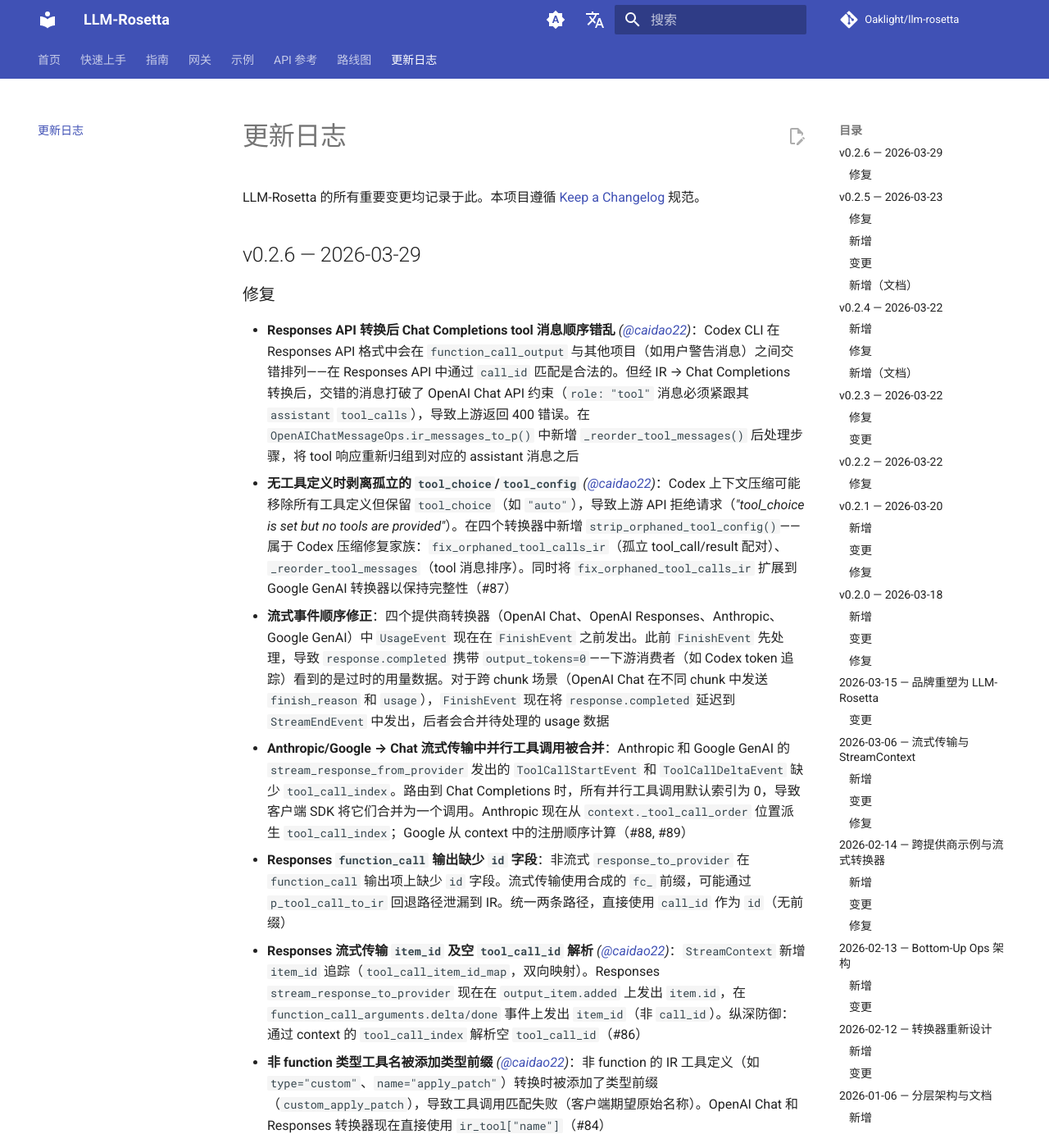
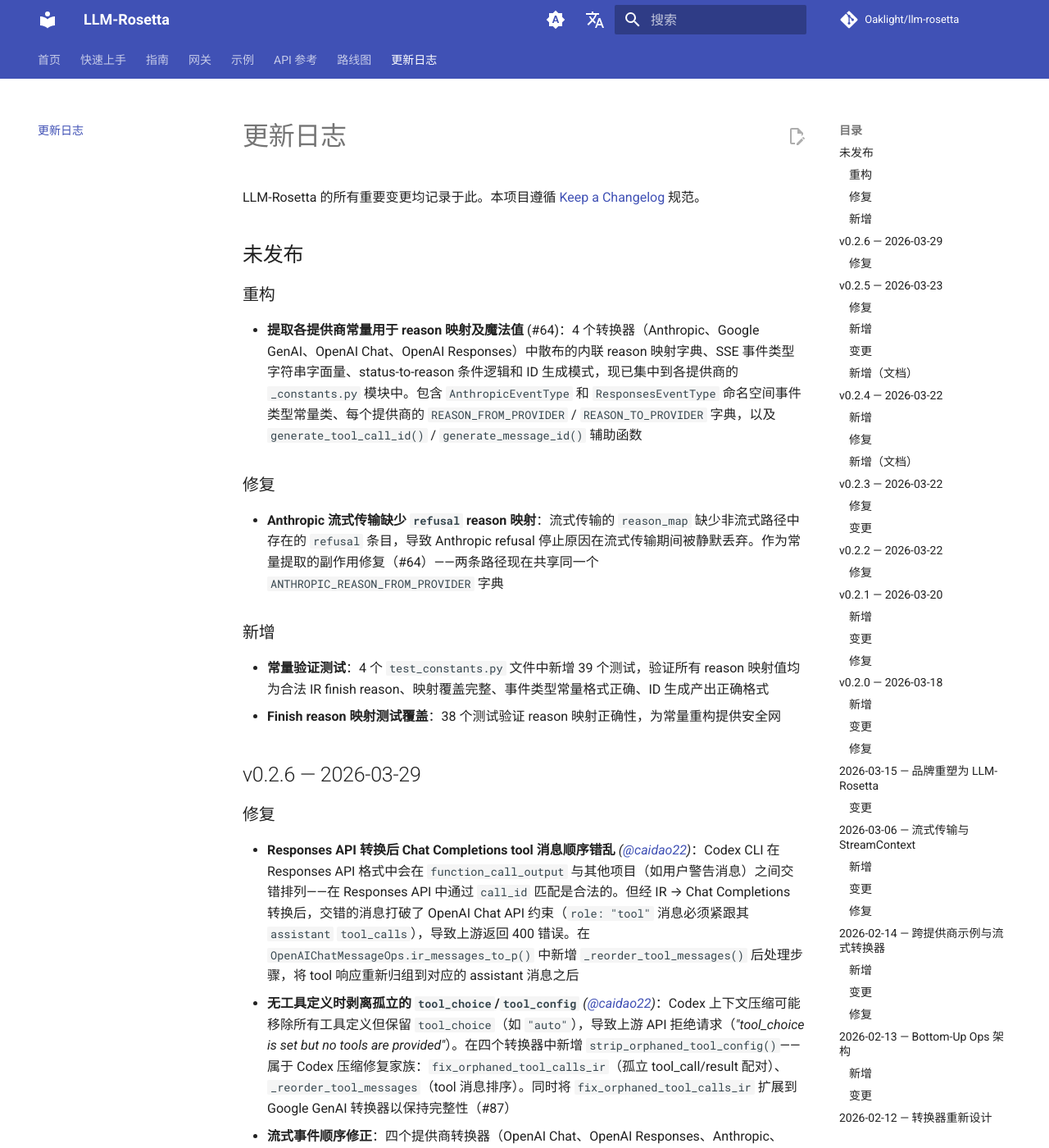
Before and after one commit to Oaklight/llm-rosetta, an MkDocs documentation site: the page built from docs/changelog.md, in a window 1280 px wide and 1400 px high. Shown: the whole window at 82% size. Built offline with MkDocs 1.6.1 and Material for MkDocs 9.7.7, drawn with Linux system fonts in a browser that asks for light colours; comment, search, counter and statistics services are not loaded.

Commit message:
docs: update changelog with #64 refactoring and streaming refusal fix

```diff
--- a/docs/changelog.md
+++ b/docs/changelog.md
@@ -5,6 +5,21 @@
 # 更新日志
 
 LLM-Rosetta 的所有重要变更均记录于此。本项目遵循 [Keep a Changelog](https://keepachangelog.com/) 规范。
+
+## 未发布
+
+### 重构
+
+- **提取各提供商常量用于 reason 映射及魔法值** (#64)：4 个转换器（Anthropic、Google GenAI、OpenAI Chat、OpenAI Responses）中散布的内联 reason 映射字典、SSE 事件类型字符串字面量、status-to-reason 条件逻辑和 ID 生成模式，现已集中到各提供商的 `_constants.py` 模块中。包含 `AnthropicEventType` 和 `ResponsesEventType` 命名空间事件类型常量类、每个提供商的 `REASON_FROM_PROVIDER` / `REASON_TO_PROVIDER` 字典，以及 `generate_tool_call_id()` / `generate_message_id()` 辅助函数
+
+### 修复
+
+- **Anthropic 流式传输缺少 `refusal` reason 映射**：流式传输的 `reason_map` 缺少非流式路径中存在的 `refusal` 条目，导致 Anthropic refusal 停止原因在流式传输期间被静默丢弃。作为常量提取的副作用修复（#64）——两条路径现在共享同一个 `ANTHROPIC_REASON_FROM_PROVIDER` 字典
+
+### 新增
+
+- **常量验证测试**：4 个 `test_constants.py` 文件中新增 39 个测试，验证所有 reason 映射值均为合法 IR finish reason、映射覆盖完整、事件类型常量格式正确、ID 生成产出正确格式
+- **Finish reason 映射测试覆盖**：38 个测试验证 reason 映射正确性，为常量重构提供安全网
 
 ## v0.2.6 — 2026-03-29
 
```
